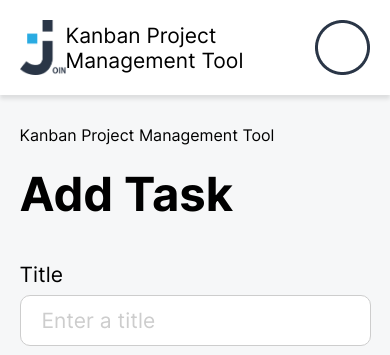
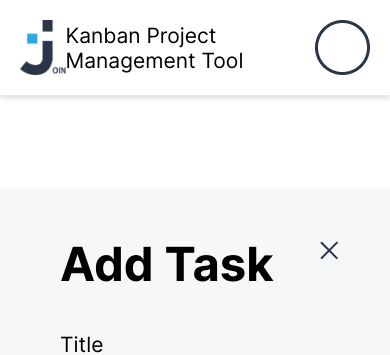
Before and after one commit to BayerTobias/join-frontend-angular17, an Angular app: page /home/add-task in a window 390 px wide. Shown: the top 355 px of the page. Built offline with nearby package versions, Linux system fonts and the light colour scheme; no server answers.

Commit message:
add task as overlay styling and functionality

```diff
--- a/src/app/home/components/add-task/add-task.component.html
+++ b/src/app/home/components/add-task/add-task.component.html
@@ -1,4 +1,7 @@
-<main [ngClass]="{ 'overlay-main': overlay }">
+<main
+  (click)="$event.stopPropagation()"
+  [ngClass]="{ 'overlay-main': overlay }"
+>
   <section>
     <h1>Add Task</h1>
 
@@ -304,4 +307,13 @@
     [content]="'Task added to board'"
     [img]="'./assets/img/icons/sidebar-board.svg'"
   ></app-success-message>
+
+  @if (overlay) {
+  <img
+    (click)="closeOverlay()"
+    class="close-button"
+    src="./assets/img/icons/x-icon.svg"
+    alt=""
+  />
+  }
 </main>
--- a/src/app/home/components/add-task/add-task.component.scss
+++ b/src/app/home/components/add-task/add-task.component.scss
@@ -48,6 +48,87 @@ main {
 
 .overlay-main {
   background-color: white;
+  padding: 60px;
+  border-radius: 30px;
+  min-height: unset;
+  box-shadow: $nuevo;
+
+  @media screen and (max-width: 1100px) {
+    height: 90vh;
+    height: 90svh;
+    overflow: auto;
+    justify-content: flex-start;
+    padding: 45px;
+    overflow-x: hidden;
+  }
+
+  @media screen and (max-width: 850px) {
+    position: absolute;
+    top: 95px;
+    left: 0;
+    right: 0;
+    height: calc(100vh - 95px - 90px);
+    height: calc(100svh - 95px - 90px);
+    border-radius: unset;
+    background-color: $bg-color;
+  }
+
+  h1 {
+    padding: 0;
+
+    @media screen and (max-width: 850px) {
+      &::before {
+        content: "";
+      }
+    }
+  }
+
+  form {
+    min-height: unset;
+    padding: 0;
+
+    @media screen and (max-width: 1200px) {
+      flex-direction: row;
+      gap: 0;
+    }
+
+    @media screen and (max-width: 1100px) {
+      flex-direction: column;
+      gap: 14px;
+    }
+  }
+
+  .seperator {
+    @media screen and (max-width: 1200px) {
+      display: flex !important;
+    }
+
+    @media screen and (max-width: 1100px) {
+      display: none !important;
+    }
+  }
+
+  .button-box {
+    @media screen and (max-width: 1200px) {
+      justify-content: flex-end;
+    }
+
+    @media screen and (max-width: 1100px) {
+      justify-content: center;
+    }
+  }
+
+  .close-button {
+    position: absolute;
+    top: 45px;
+    right: 45px;
+    cursor: pointer;
+    display: none;
+
+    @media screen and (max-width: 850px) {
+      display: block;
+    }
+  }
 }
 
 section {
--- a/src/app/home/components/add-task/add-task.component.ts
+++ b/src/app/home/components/add-task/add-task.component.ts
@@ -1,4 +1,11 @@
-import { Component, Input, effect, inject } from '@angular/core';
+import {
+  Component,
+  EventEmitter,
+  Input,
+  Output,
+  effect,
+  inject,
+} from '@angular/core';
 import { ButtonWithIconComponent } from '../../../shared/components/buttons/button-with-icon/button-with-icon.component';
 import {
   FormBuilder,
@@ -52,7 +59,10 @@ export class AddTaskComponent {
   addTaskForm: FormGroup;
   today: string = new Date().toISOString().split('T')[0];
 
-  @Input() overlay: boolean = false;
+  @Input() overlay: boolean = true;
+  @Input() taskStatus: string | null = null;
+
+  @Output() closeOverlayEvent: EventEmitter<void> = new EventEmitter<void>();
 
   private fb = inject(FormBuilder);
   public dataManager = inject(DataManagerService);
@@ -170,15 +180,19 @@ export class AddTaskComponent {
 
   async addTask() {
     this.formSubmitted = true;
-    this.sending = true;
 
     if (this.formIsValid() && this.selectedCategory !== null) {
       const task = this.createTaskWithData();
+      this.sending = true;
 
       try {
         await this.dataManager.createTask(task);
         await this.dataManager.getTasks();
-        this.animateAndRoute();
+        if (!this.overlay) {
+          this.animateAndRoute();
+        } else {
+          this.closeOverlay();
+        }
       } catch (err) {
         console.error(err);
         this.addTaskForm.enable();
@@ -197,6 +211,8 @@ export class AddTaskComponent {
     task.dueDate = this.addTaskForm.get('date')?.value;
     task.prio = this.prio;
     task.subtasks = this.subtasks;
+
+    if (this.taskStatus) task.status = this.taskStatus;
 
     return task;
   }
@@ -230,4 +246,9 @@ export class AddTaskComponent {
       this.router.navigateByUrl('home/board');
     }, 500);
   }
+
+  closeOverlay() {
+    this.dataManager.resetUsersChecked();
+    this.closeOverlayEvent.emit();
+  }
 }
--- a/src/app/home/components/board/board.component.html
+++ b/src/app/home/components/board/board.component.html
@@ -24,7 +24,7 @@
     <div class="drag-and-drop-row">
       <div class="drag-and-drop-header">
         <span>To do</span>
-        <div onclick="openAddTaskOverlay('to-do')">
+        <div (click)="openAddTaskOverlay('to-do')">
           <img
             src="./assets/img/icons/add-task-main-color-icon.svg"
             alt="add-task-icon"
@@ -54,7 +54,7 @@
     <div class="drag-and-drop-row">
       <div class="drag-and-drop-header">
         <span>In progress</span>
-        <div onclick="openAddTaskOverlay('in-progress')">
+        <div (click)="openAddTaskOverlay('in-progress')">
           <img
             src="./assets/img/icons/add-task-main-color-icon.svg"
             alt="add-task-icon"
@@ -85,7 +85,7 @@
     <div class="drag-and-drop-row">
       <div class="drag-and-drop-header">
         <span>Awaiting Feedback</span>
-        <div onclick="openAddTaskOverlay('awaiting-feedback')">
+        <div (click)="openAddTaskOverlay('awaiting-feedback')">
           <img
             src="./assets/img/icons/add-task-main-color-icon.svg"
             alt="add-task-icon"
@@ -116,7 +116,7 @@
     <div class="drag-and-drop-row">
       <div class="drag-and-drop-header">
         <span>Done</span>
-        <div onclick="openAddTaskOverlay('done')">
+        <div (click)="openAddTaskOverlay('done')">
           <img
             src="./assets/img/icons/add-task-main-color-icon.svg"
             alt="add-task-icon"
@@ -157,8 +157,13 @@
     (closeOverlay)="activeEditTask = null"
   ></app-edit-task-overlay>
   } @if (addTaskOverlay) {
-  <div class="add-task-overlay-wrapper">
-    <app-add-task [overlay]="true"></app-add-task>
+  <div class="add-task-overlay-wrapper" (click)="closeAddTaskOverlay()">
+    <app-add-task
+      [ngClass]="{ animate: addTaskOverlayAnimation }"
+      [overlay]="true"
+      [taskStatus]="addTaskOverlayStatus"
+      (closeOverlayEvent)="closeAddTaskOverlay()"
+    ></app-add-task>
   </div>
   }
 </main>
--- a/src/app/home/components/board/board.component.scss
+++ b/src/app/home/components/board/board.component.scss
@@ -215,4 +215,27 @@ main {
   left: 0;
   background-color: rgba(0, 0, 0, 0.1);
   z-index: 110;
+
+  @media screen and (max-width: 850px) {
+    background-color: unset;
+    z-index: 100;
+  }
+
+  app-add-task {
+    transition: transform 225ms ease-in-out;
+    transform: translateX(200%);
+
+    @media screen and (max-width: 850px) {
+      transition: unset;
+      transform: unset;
+    }
+  }
+
+  .animate {
+    transform: translateX(0);
+
+    @media screen and (max-width: 850px) {
+      transform: unset;
+    }
+  }
 }
--- a/src/app/home/components/board/board.component.ts
+++ b/src/app/home/components/board/board.component.ts
@@ -40,7 +40,9 @@ export class BoardComponent {
 
   public overlayTask: Task | null = null;
   public activeEditTask: Task | null = null;
-  public addTaskOverlay: boolean = true;
+  public addTaskOverlay: boolean = false;
+  public addTaskOverlayAnimation: boolean = false;
+  public addTaskOverlayStatus: string | null = null;
 
   @ViewChildren(TaskComponent) taskComponents?: QueryList<TaskComponent>;
 
@@ -117,4 +119,22 @@ export class BoardComponent {
   openEditTaskOverlay(event: { task: Task }) {
     this.activeEditTask = event.task;
   }
+
+  openAddTaskOverlay(status: string) {
+    this.addTaskOverlayStatus = status;
+    console.log(status);
+
+    this.addTaskOverlay = true;
+    setTimeout(() => {
+      this.addTaskOverlayAnimation = true;
+    }, 10);
+  }
+
+  closeAddTaskOverlay() {
+    this.addTaskOverlayAnimation = false;
+    setTimeout(() => {
+      this.addTaskOverlay = false;
+    }, 300);
+    this.addTaskOverlayStatus = null;
+  }
 }
```
